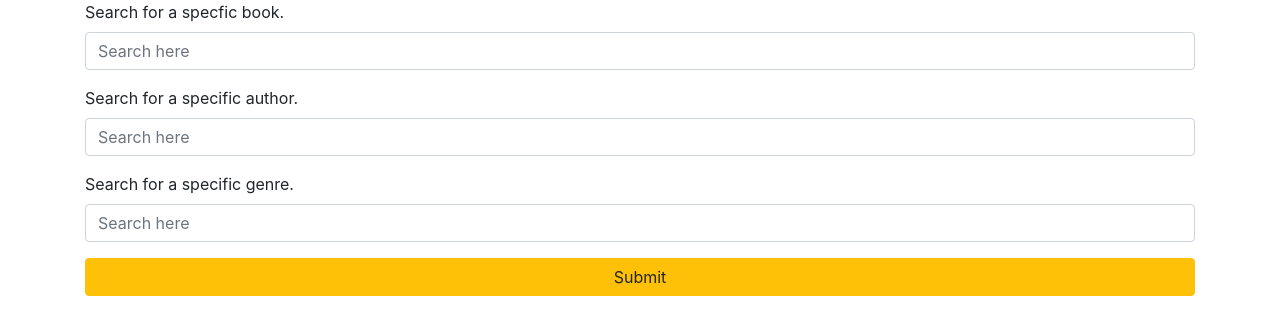
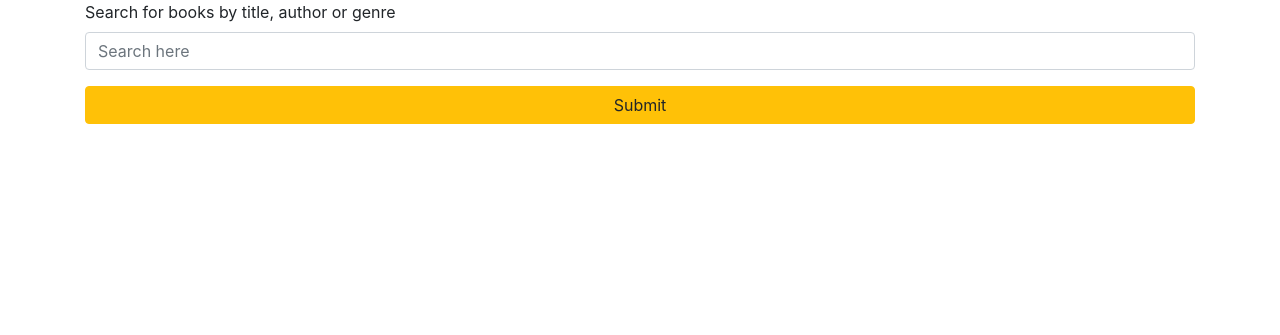
Before and after one commit to GreigHuth/sdp-webapp, a Flask app: page /get in a window 1280 px wide. Shown: the part 62-397 px from the top of the page. Run offline with Flask 2, Linux system fonts and the light colour scheme; the visitor is signed in with stand-in values (Sample User, id 1); data comes from the database, SQL or seed files in the repository; parts of the project's set-up code (start-up, migrations or seed data) failed here and were passed over; some libraries are stand-ins or nearby versions.

Commit message:
removed elasticsearch stuff, implemented basic searching functionality

```diff
--- a/app/__init__.py
+++ b/app/__init__.py
@@ -1,4 +1,3 @@
-
 from flask import Flask, request, current_app
 from flask_sqlalchemy import SQLAlchemy
 from flask_migrate import Migrate
@@ -7,12 +6,12 @@ from flask_bootstrap import Bootstrap
 from elasticsearch import Elasticsearch
 from config import Config
 
+#initialise all the libraries the webapp needs
 db = SQLAlchemy()
 migrate = Migrate()
 login = LoginManager()
 login.login_view = 'auth.login'
 bootstrap = Bootstrap()
-
 
 def create_app(config_class=Config):
     app = Flask(__name__)
@@ -25,7 +24,7 @@ def create_app(config_class=Config):
     app.elasticsearch = Elasticsearch([app.config['ELASTICSEARCH_URL']]) \
         if app.config['ELASTICSEARCH_URL'] else None
 
-
+    #load all the blueprints
     from app.auth import bp as auth_bp
     app.register_blueprint(auth_bp, url_prefix='/auth')
 
--- a/app/auth/routes.py
+++ b/app/auth/routes.py
@@ -22,7 +22,7 @@ def login():
         # if credentials are invalid then prompt for correct credentials
         if user is None or not user.check_password(form.password.data):
             flash('Invalid Username or password')
-            return redirect(url_for('login'))
+            return redirect(url_for('auth.login'))
 
         #actually does the user login
         login_user(user, remember=form.remember_me.data)
@@ -35,7 +35,7 @@ def login():
             next_page = url_for('main.home')
         return redirect(next_page)
 
-    return render_template('login.html', title ='Sign In', form=form)
+    return render_template('auth/login.html', title ='Sign In', form=form)
 
 
 @bp.route('/logout')
@@ -61,4 +61,4 @@ def signup():
         flash('Successfully registered!')
         return redirect(url_for('login'))
 
-    return render_template('signup.html', title = 'Sign up', form=form)
+    return render_template('auth/signup.html', title = 'Sign up', form=form)
--- a/app/main/forms.py
+++ b/app/main/forms.py
@@ -5,12 +5,7 @@ from wtforms.validators import ValidationError, DataRequired, Length, Optional
 from app.models import User
 
 
-
 #form for the get page
 class get_SearchForm(FlaskForm):
-    #ignore these errors if they show up
-    searchTitle = StringField('Search for a specfic book.', validators=[Optional()])
-    searchAuthor = StringField('Search for a specific author.', validators=[Optional()])
-    searchGenre = StringField('Search for a specific genre.', validators=[Optional()])
-
-    submit = SubmitField('Search')
+    q = StringField(('Search for books by title, author or genre'), validators=[Optional()])
+    submit = SubmitField('')
--- a/app/main/routes.py
+++ b/app/main/routes.py
@@ -1,6 +1,7 @@
 
 from flask import render_template, flash, redirect, url_for, request, g, current_app
 from flask_login import current_user, login_required
+from sqlalchemy import or_
 from app import db
 from app.main.forms import  get_SearchForm
 from app.models import User, Book
@@ -23,35 +24,30 @@ def user(username):
     return render_template('user.html', user=user)
 
 
-
 @bp.route('/get', methods=['GET','POST'])
 @login_required
 def get():
 
     form = get_SearchForm()
+    if request.method == 'POST':
+        query = form.q.data
+        print (query)
 
-    if request.method == 'POST':
-        title  = form.searchTitle.data
-        author = form.searchAuthor.data
-        genre = form.searchGenre.data
-
-        return redirect(url_for('main.get_search', title=title, author= author, genre=genre))
+        return redirect(url_for('main.get_search', query=query))
 
     return render_template('get.html', title = 'Get Book', form=form)
 
 
-@bp.route('/get/search/<form>', methods=['GET', 'POST'])
+@bp.route('/get/search/<query>', methods=['GET', 'POST'])
 @login_required
-def get_search(title, author, genre):
+def get_search(query):
 
 
-    print(title)
-
     #search the database for book titles
-    search = "%{}%".format(title)
+    search = "%{}%".format(query)
 
     #get all the books with titles similar to the statement
-    books = db.session.query(Book).filter(Book.title.like(search)).all()
+    books = db.session.query(Book).all()
     print (books)
 
     return render_template('get_search.html', books = books)
@@ -73,3 +69,8 @@ def pickup():
 @login_required
 def reserve():
     return render_template('reserve.html', title="Reserve")
+
+@bp.before_app_request
+def before_request():
+    if current_user.is_authenticated:
+        g.search_form = get_SearchForm()
--- a/app/models.py
+++ b/app/models.py
@@ -5,7 +5,6 @@ from werkzeug.security import generate_password_hash, check_password_hash
 from app import db, login
 from app.search import add_to_index, remove_from_index, query_index
 
-#each class represents a table in the database
 
 # SQL schema for User Table
 class User(UserMixin, db.Model):
@@ -30,7 +29,7 @@ class User(UserMixin, db.Model):
         return '<User {}>'.format(self.username)
 
 #SQL Schema for Book Table
-class Book(SearchableMixin, db.Model):
+class Book(db.Model):
     __searchable__ = ['title']
 
     id = db.Column(db.Integer, primary_key=True)
@@ -42,53 +41,13 @@ class Book(SearchableMixin, db.Model):
     shelf = db.Column(db.Integer)# shelf the book is on
 
     def __repr__(self):
-        return '<Book {}>'.format(self.name)
+        return '<Book {}>'.format(self.title)
 
     def get_label(self, book):
         label = self.query.filter_by(name=book).first()
         return label.label
 
-
-class SearchableMixin(object):
-    @classmethod
-    def search(cls, expression, page, per_page):
-        ids, total = query_index(cls.__tablename__, expression, page, per_page)
-        if total == 0:
-            return cls.query.filter_by(id=0), 0
-        when = []
-        for i in range(len(ids)):
-            when.append((ids[i], i))
-        return cls.query.filter(cls.id.in_(ids)).order_by(
-            db.case(when, value=cls.id)), total
-
-    @classmethod
-    def before_commit(cls, session):
-        session._changes = {
-            'add': list(session.new),
-            'update': list(session.dirty),
-            'delete': list(session.deleted)
-        }
-
-    @classmethod
-    def after_commit(cls, session):
-        for obj in session._changes['add']:
-            if isinstance(obj, SearchableMixin):
-                add_to_index(obj.__tablename__, obj)
-        for obj in session._changes['update']:
-            if isinstance(obj, SearchableMixin):
-                add_to_index(obj.__tablename__, obj)
-        for obj in session._changes['delete']:
-            if isinstance(obj, SearchableMixin):
-                remove_from_index(obj.__tablename__, obj)
-        session._changes = None
-
-    @classmethod
-    def reindex(cls):
-        for obj in cls.query:
-            add_to_index(cls.__tablename__, obj)
-
-db.event.listen(db.session, 'before_commit', SearchableMixin.before_commit)
-db.event.listen(db.session, 'after_commit', SearchableMixin.after_commit)
+#dunno how this works yet but tbh its not that important rn
 
 #gets unique session id for the users that logged in
 @login.user_loader
--- a/app/templates/auth/login.html
+++ b/app/templates/auth/login.html
@@ -10,7 +10,7 @@
         </div>
     </div>
     <br>
-    <p>New User? <a href="{{ url_for('signup') }}">Click to sign up!</a></p>
+    <p>New User? <a href="{{ url_for('auth.signup') }}">Click to sign up!</a></p>
 </div>
 
 {% endblock %}
--- a/app/templates/get.html
+++ b/app/templates/get.html
@@ -1,15 +1,11 @@
 {% extends "base.html" %}
 {% import 'bootstrap/wtf.html' as wtf %}
-{% from "_formhelpers.html" import render_field %}
 {% block content %}
 
 <div class="container">
-
     <form action="" method="post" name="title" class="form" role="form">
         <d1>
-            {{wtf.form_field(form.searchTitle, class='form-control', placeholder="Search here")}}
-            {{wtf.form_field(form.searchAuthor, class='form-control', placeholder="Search here")}}
-            {{wtf.form_field(form.searchGenre, class='form-control', placeholder="Search here")}}
+            {{wtf.form_field(form.q, class='form-control', placeholder="Search here")}}
         </d1>
         <p>
             <input type=submit class ='btn btn-warning btn-block'>
--- a/config.py
+++ b/config.py
@@ -7,6 +7,7 @@ class Config(object):
     MAX_SEARCH_RESULTS = 50
 
     ELASTICSEARCH_URL = "http://localhost:9200"
+    WHOOSH_BASE = os.path.join(basedir, 'search.db')
 
     #Key config
     SECRET_KEY = os.environ.get('SECRET_KEY') or 'bums'
@@ -14,4 +15,4 @@ class Config(object):
     #db config
     SQLALCHEMY_DATABASE_URI = os.environ.get('DATABASE_URL') or \
         'sqlite:///' + os.path.join(basedir, 'app.db')
-    SQLALCHEMY_TRACK_MODIFICATIONS = False
+    SQLALCHEMY_TRACK_MODIFICATIONS = True
```
Also changed, not shown: app/templates/_book.html (added, +16 -0 lines), app/templates/get_search.html (+7 -1 lines), app/templates/search.html (added, +24 -0 lines).
